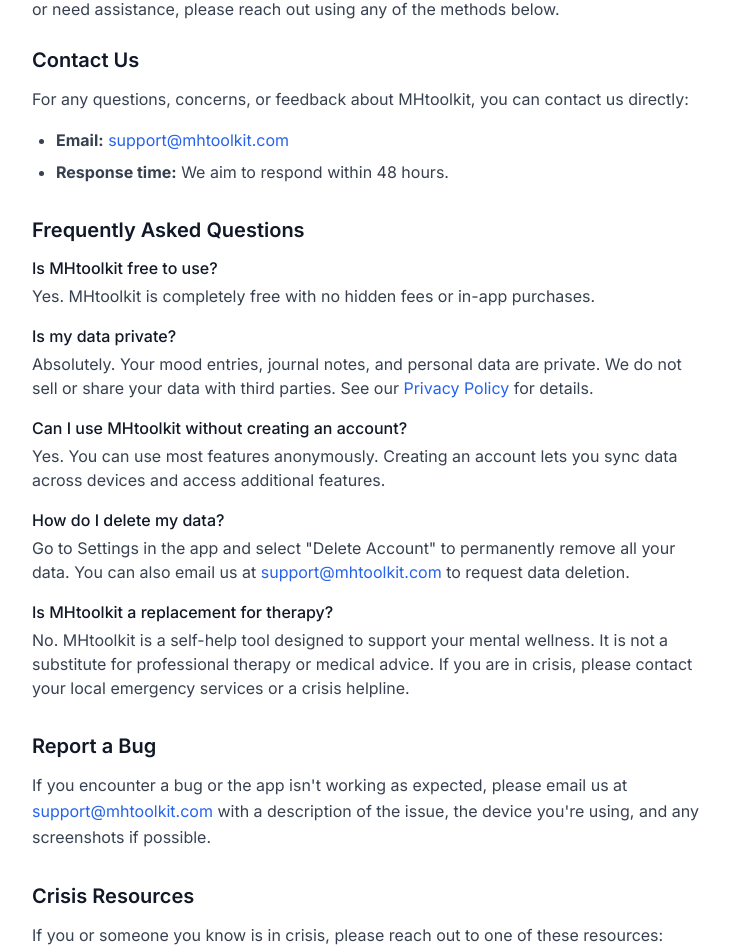
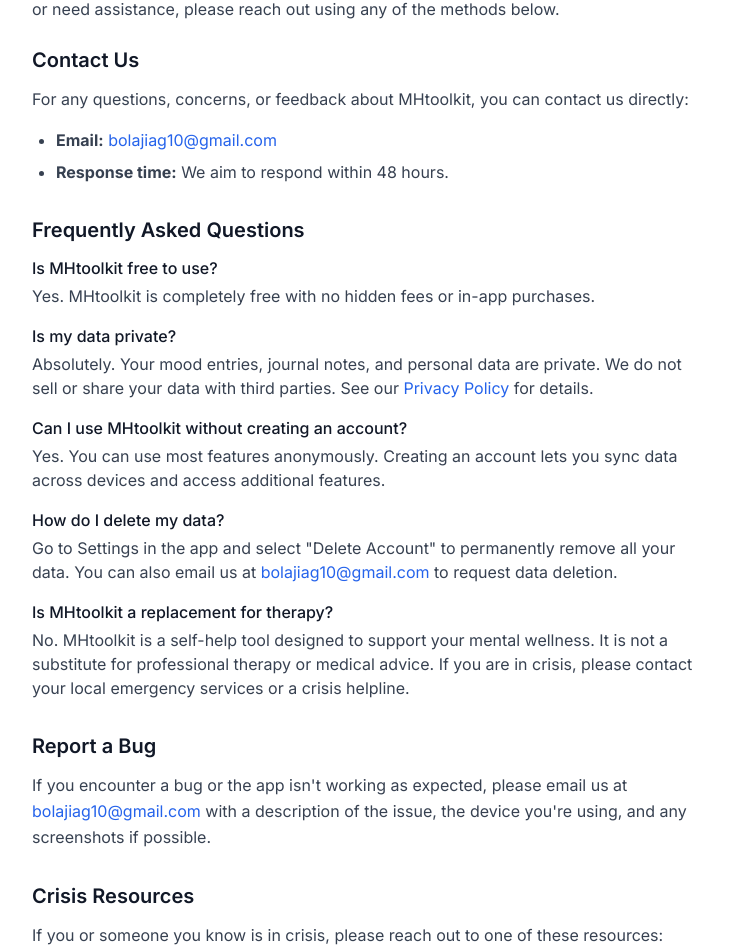
Before and after one commit to ibrolord/mental-health-project, a Next.js app: page /support in a window 1280 px wide. Shown: the part 313-1265 px from the top of the page, without its empty margins (272-1001 px from the left). Built offline with nearby package versions, Linux system fonts and the light colour scheme; no server answers.

Commit message:
fix: use working support contact email

```diff
--- a/app/privacy/page.tsx
+++ b/app/privacy/page.tsx
@@ -294,10 +294,10 @@
             <p>
               Email:{" "}
               <a
-                href="mailto:princebolajibreeze@gmail.com"
+                href="mailto:bolajiag10@gmail.com"
                 className="text-blue-600 hover:text-blue-800 underline"
               >
-                princebolajibreeze@gmail.com
+                bolajiag10@gmail.com
               </a>
             </p>
           </div>
--- a/app/support/page.tsx
+++ b/app/support/page.tsx
@@ -34,10 +34,10 @@
             <li>
               <strong>Email:</strong>{" "}
               <a
-                href="mailto:support@mhtoolkit.com"
+                href="mailto:bolajiag10@gmail.com"
                 className="text-blue-600 hover:underline"
               >
-                support@mhtoolkit.com
+                bolajiag10@gmail.com
               </a>
             </li>
             <li>
@@ -95,10 +95,10 @@
                 Go to Settings in the app and select &quot;Delete Account&quot;
                 to permanently remove all your data. You can also email us at{" "}
                 <a
-                  href="mailto:support@mhtoolkit.com"
+                  href="mailto:bolajiag10@gmail.com"
                   className="text-blue-600 hover:underline"
                 >
-                  support@mhtoolkit.com
+                  bolajiag10@gmail.com
                 </a>{" "}
                 to request data deletion.
               </p>
@@ -126,10 +126,10 @@
             If you encounter a bug or the app isn&apos;t working as expected,
             please email us at{" "}
             <a
-              href="mailto:support@mhtoolkit.com"
+              href="mailto:bolajiag10@gmail.com"
               className="text-blue-600 hover:underline"
             >
-              support@mhtoolkit.com
+              bolajiag10@gmail.com
             </a>{" "}
             with a description of the issue, the device you&apos;re using, and
             any screenshots if possible.
```
